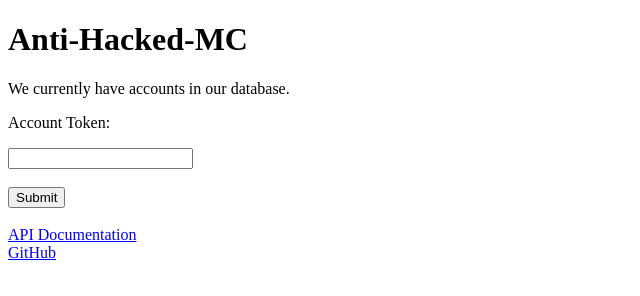
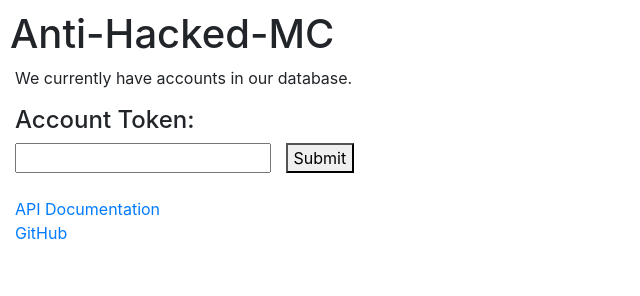
Before and after one commit to 3Q6Dev/anti-hacked-mc, a plain HTML site: page pages/index.html in a window 1280 px wide. Shown: the whole page, without its empty margins (0-640 px from the left). Drawn offline with nearby package versions, Linux system fonts and the light colour scheme; no server answers.

Commit message:
make it look good

```diff
--- a/pages/index.html
+++ b/pages/index.html
@@ -4,6 +4,8 @@
 		<script src="https://code.jquery.com/jquery-3.5.1.min.js" integrity="sha256-9/aliU8dGd2tb6OSsuzixeV4y/faTqgFtohetphbbj0=" crossorigin="anonymous"></script>
 
   		<script src="https://cdnjs.cloudflare.com/ajax/libs/notify/0.4.2/notify.min.js" integrity="sha512-efUTj3HdSPwWJ9gjfGR71X9cvsrthIA78/Fvd/IN+fttQVy7XWkOAXb295j8B3cmm/kFKVxjiNYzKw9IQJHIuQ==" crossorigin="anonymous"></script>
+
+		<link rel="stylesheet" href="https://stackpath.bootstrapcdn.com/bootstrap/4.5.2/css/bootstrap.min.css" integrity="sha384-JcKb8q3iqJ61gNV9KGb8thSsNjpSL0n8PARn9HuZOnIxN0hoP+VmmDGMN5t9UJ0Z" crossorigin="anonymous">
 	</head>
 
 	<body>
@@ -29,12 +31,34 @@
 			updateAccountCount();
 		</script>
 
+		<style>
+			h1 {
+				margin-top: 10px;
+				margin-left: 10px;
+			}
+			h4 {
+				margin-top: 10px;
+				margin-left: 15px;
+			}
+			p {
+				margin-left: 15px;
+			}
+			input {
+				margin-left: 15px;
+
+			}
+			button {
+				margin-left: 10px;
+			}
+			a {
+				margin-left: 15px;
+			}
+		</style>
+
 		<h1>Anti-Hacked-MC</h1>
 		<p id="accountCountDisplay">We currently have accounts in our database.</p>
-		<p>Account Token:</p>
-		<input type="text" id="txtAccountToken"></textarea>
-		</br>
-		</br>
+		<h4>Account Token:</h4>
+		<input type="text" id="txtAccountToken"/>
 		<button onclick="submitAccountToken()">Submit</button>
 		</br>
 		</br>
```
